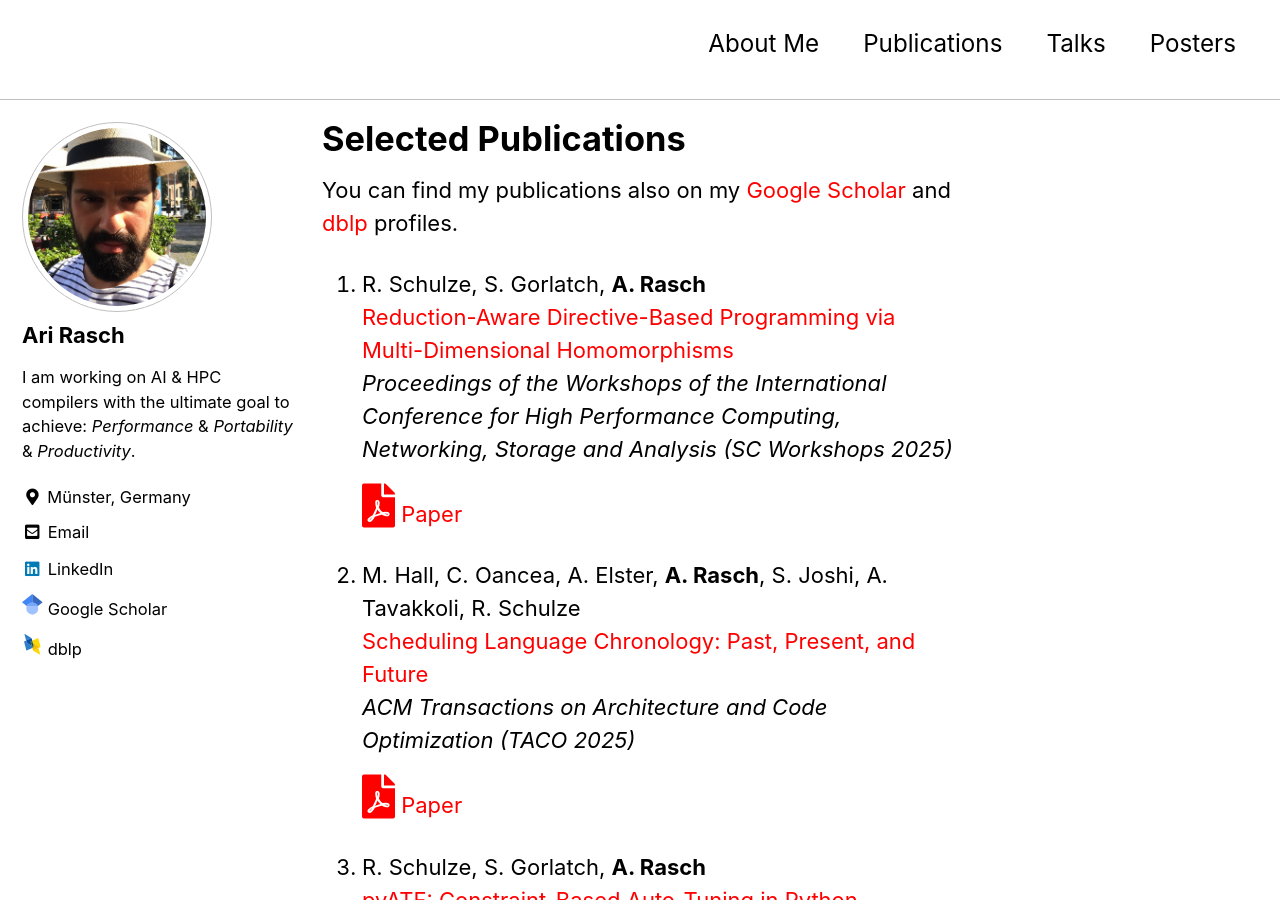
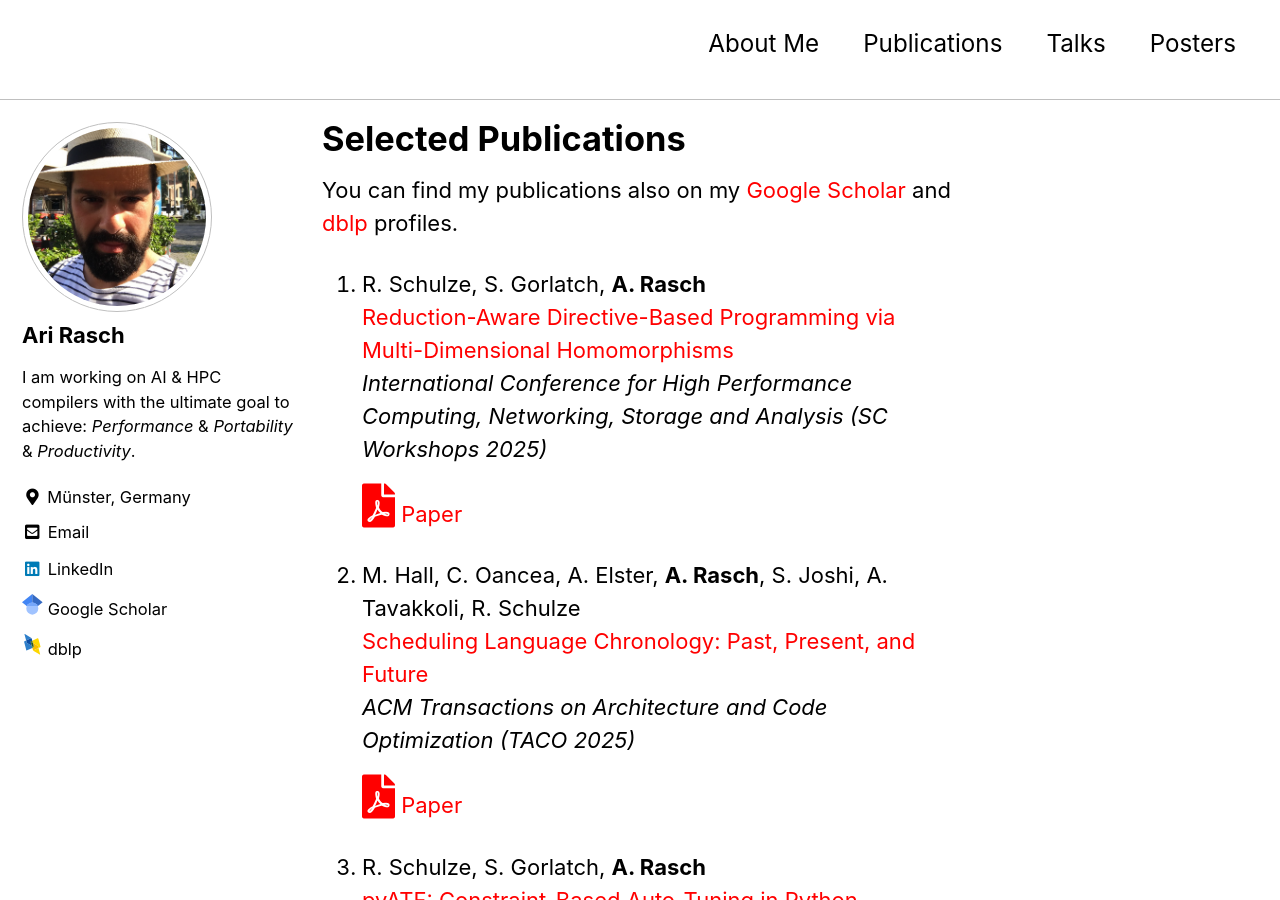
Before and after one commit to AriRasch/arirasch.github.io, a Jekyll site: the page built from publications.md, in a window 1280 px wide and 900 px high. Built offline with Jekyll 4.4.1, drawn with Linux system fonts in a browser that asks for light colours; cached includes are drawn as plain includes; our own code applies the rules of GitHub Pages for plain Markdown files.

Commit message:
Fix publication title formatting in publications.md

```diff
--- a/publications.md
+++ b/publications.md
@@ -9,7 +9,7 @@ You can find my publications also on my [Google Scholar](https://scholar.google.
 
 1.  R. Schulze, S. Gorlatch, **A. Rasch** \\
     [Reduction-Aware Directive-Based Programming via Multi-Dimensional Homomorphisms](https://dl.acm.org/doi/10.1145/3731599.3767572) \\
-    *Proceedings of the Workshops of the International Conference for High Performance Computing, Networking, Storage and Analysis (SC Workshops 2025)*\\
+    *International Conference for High Performance Computing, Networking, Storage and Analysis (SC Workshops 2025)*\\
     <a href="../assets/files/publications/sc25/paper.pdf"><i class="fas fa-file-pdf" style="color: red; font-size: 2em; padding-top: .4em"></i></a> [Paper](../assets/files/publications/sc25/paper.pdf)
 
 1.   M. Hall, C. Oancea, A. Elster, **A. Rasch**, S. Joshi, A. Tavakkoli, R. Schulze \\
```
